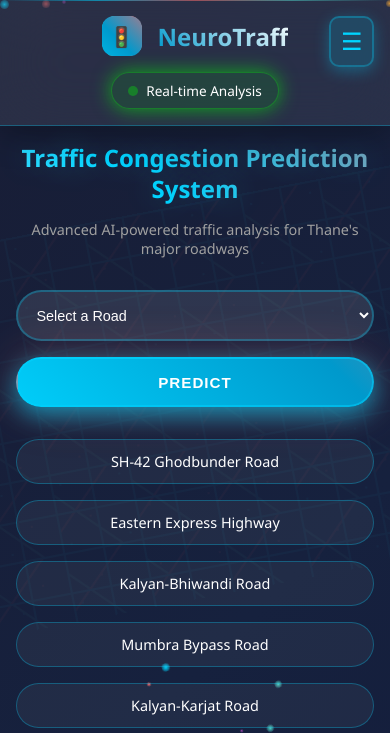
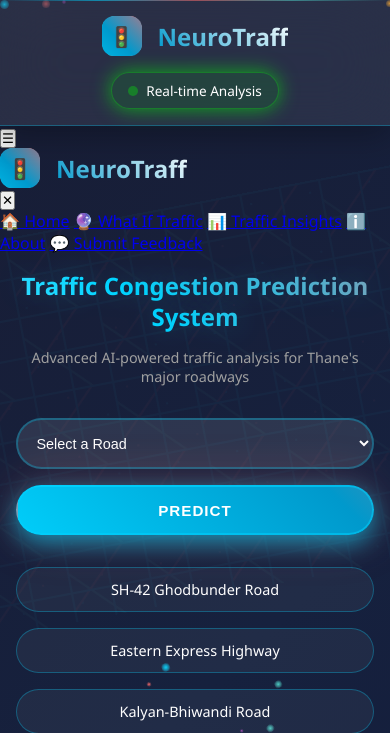
Before and after one commit to Himayu18/NeuroTraff, a Flask app: page / in a window 390 px wide. Shown: the top 733 px of the page. Run offline with Flask 3, Linux system fonts and the light colour scheme.

Commit message:
mobile responsives

```diff
--- a/static/styles.css
+++ b/static/styles.css
@@ -2954,123 +2954,6 @@
         display: none;
     }
 
-    /* Show Mobile Navigation Toggle */
-    .mobile-nav-toggle {
-        display: block !important;
-        position: fixed;
-        top: 1rem;
-        right: 1rem;
-        z-index: 999;
-        background: rgba(0, 212, 255, 0.15);
-        border: 2px solid rgba(0, 212, 255, 0.3);
-        border-radius: 10px;
-        padding: 0.6rem 0.8rem;
-        cursor: pointer;
-        color: #00d4ff;
-        font-size: 1.5rem;
-        transition: all 0.3s ease;
-        box-shadow: 0 4px 15px rgba(0, 212, 255, 0.3);
-    }
-
-    /* Mobile Navigation */
-    .mobile-nav-toggle {
-        display: block;
-        background: rgba(0, 212, 255, 0.15);
-        border: 2px solid rgba(0, 212, 255, 0.3);
-        border-radius: 10px;
-        padding: 0.6rem;
-        cursor: pointer;
-        color: #00d4ff;
-        font-size: 1.5rem;
-        transition: all 0.3s ease;
-    }
-
-    .mobile-nav-toggle:hover {
-        background: rgba(0, 212, 255, 0.3);
-        border-color: #00d4ff;
-    }
-
-    .mobile-nav {
-        display: none;
-        position: fixed;
-        top: 0;
-        left: 0;
-        width: 100%;
-        height: 100vh;
-        background: rgba(10, 15, 30, 0.98);
-        backdrop-filter: blur(20px);
-        z-index: 1000;
-        padding: 2rem;
-        overflow-y: auto;
-    }
-
-    .mobile-nav.active {
-        display: flex;
-        flex-direction: column;
-        animation: slideInRight 0.3s ease;
-    }
-
-    @keyframes slideInRight {
-        from {
-            transform: translateX(-100%);
-        }
-        to {
-            transform: translateX(0);
-        }
-    }
-
-    .mobile-nav-header {
-        display: flex;
-        justify-content: space-between;
-        align-items: center;
-        margin-bottom: 2rem;
-        padding-bottom: 1rem;
-        border-bottom: 2px solid rgba(0, 212, 255, 0.3);
-    }
-
-    .mobile-nav-close {
-        background: rgba(255, 71, 87, 0.15);
-        border: 2px solid rgba(255, 71, 87, 0.3);
-        border-radius: 10px;
-        padding: 0.6rem;
-        cursor: pointer;
-        color: #ff4757;
-        font-size: 1.5rem;
-        transition: all 0.3s ease;
-    }
-
-    .mobile-nav-close:hover {
-        background: rgba(255, 71, 87, 0.3);
-        border-color: #ff4757;
-    }
-
-    .mobile-nav-links {
-        display: flex;
-        flex-direction: column;
-        gap: 0.5rem;
-    }
-
-    .mobile-nav-links a {
-        color: #c0c0c0;
-        text-decoration: none;
-        font-weight: 600;
-        font-size: 1.2rem;
-        padding: 1rem 1.5rem;
-        border-radius: 15px;
-        background: rgba(255, 255, 255, 0.05);
-        border: 2px solid rgba(0, 212, 255, 0.2);
-        transition: all 0.3s ease;
-        text-align: center;
-    }
-
-    .mobile-nav-links a:hover,
-    .mobile-nav-links a.active {
-        color: #00d4ff;
-        background: rgba(0, 212, 255, 0.15);
-        border-color: rgba(0, 212, 255, 0.5);
-        transform: translateX(5px);
-    }
-
     .dashboard {
         grid-template-columns: 1fr;
         gap: 1rem;
```
